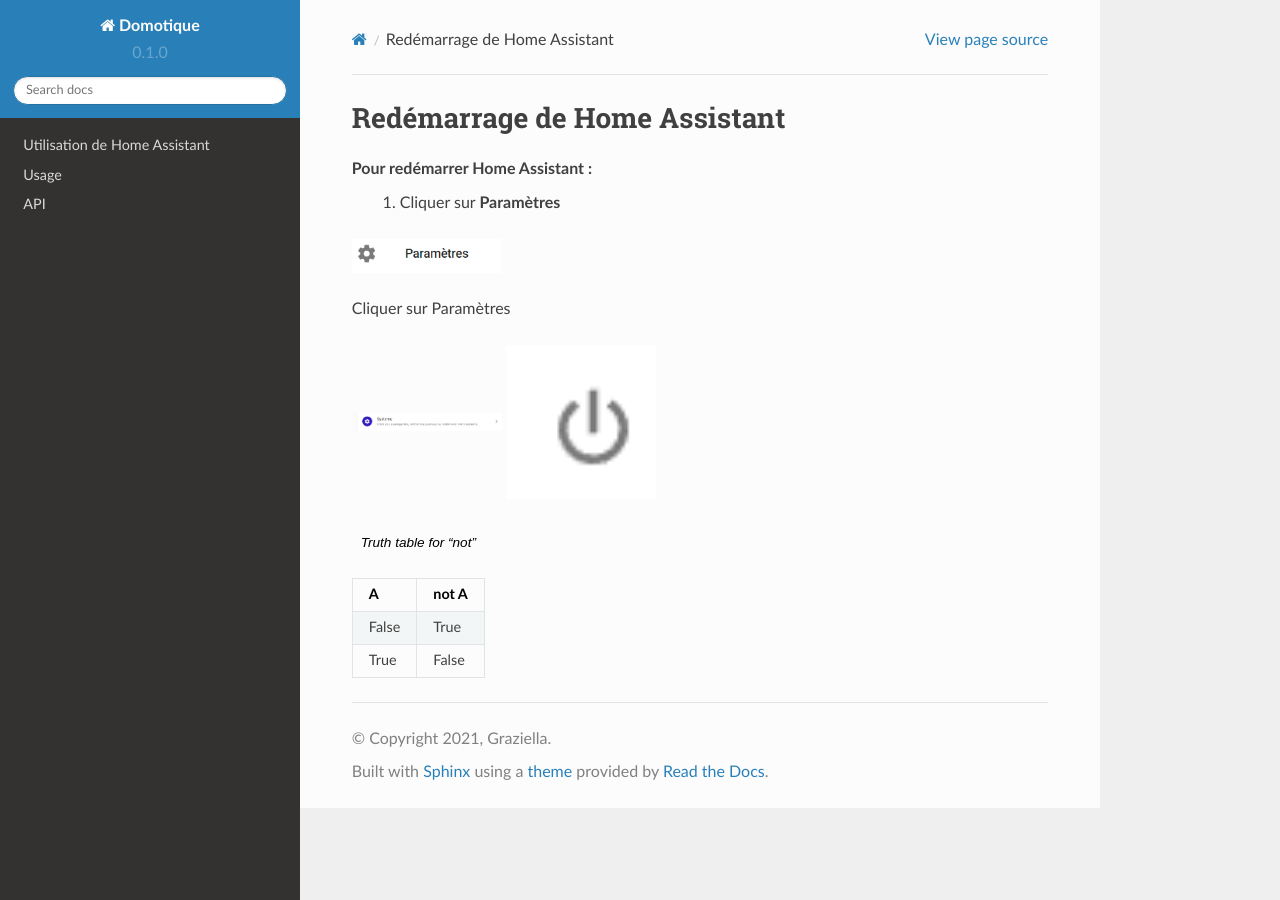
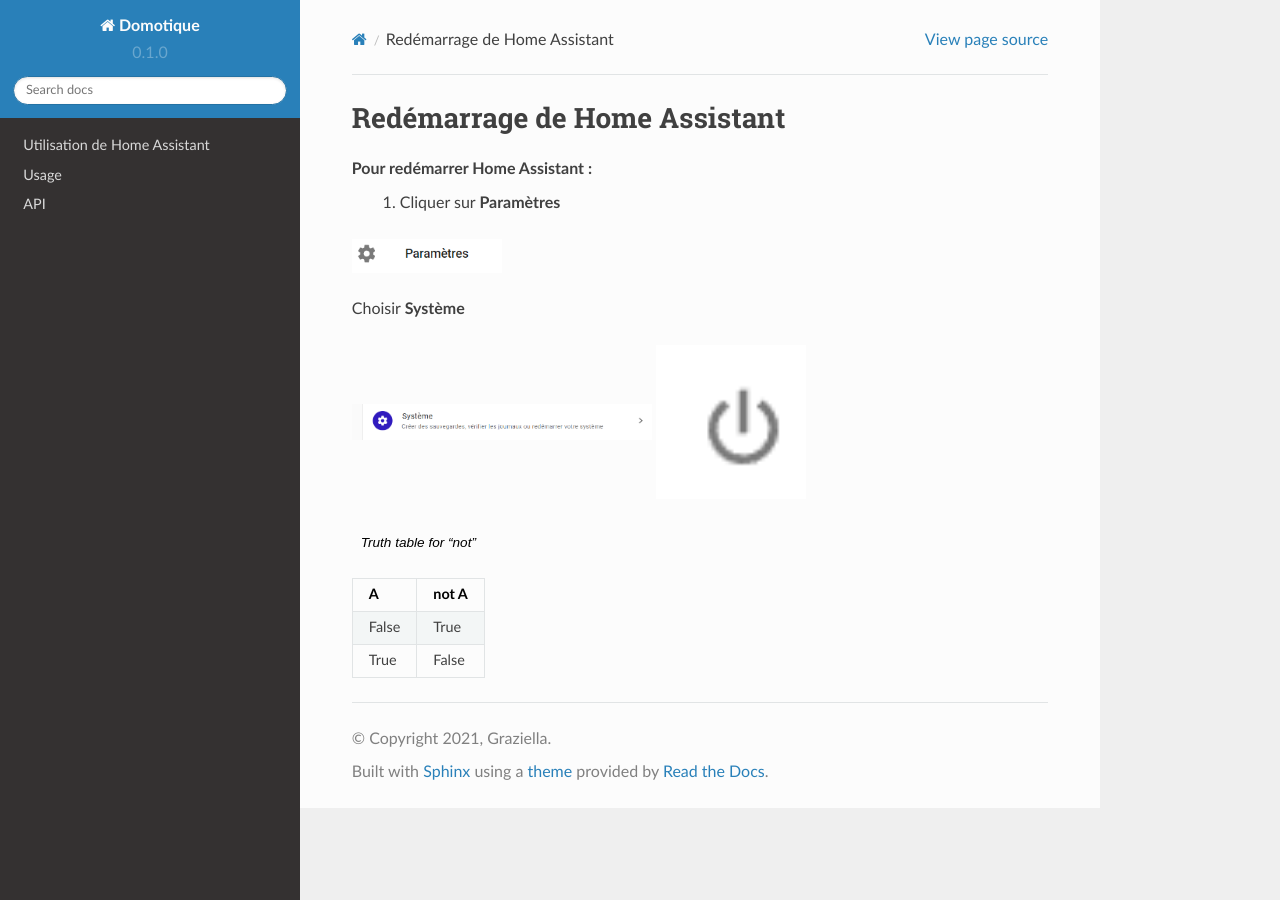
Before and after one commit to gcadorel2733/rdt-documentation, a Sphinx documentation site: the page built from docs/source/redemarrage.rst, in a window 1280 px wide. Built offline with Sphinx 7.4.7 and the Read the Docs theme 2.0.0, drawn with Linux system fonts in a browser that asks for light colours.

Commit message:
Update redemarrage.rst

```diff
--- a/docs/source/redemarrage.rst
+++ b/docs/source/redemarrage.rst
@@ -6,10 +6,10 @@
 .. image:: images/parametres.png
    :width: 150
 
-Cliquer sur Paramètres
+Choisir **Système**
 
 .. image:: images/systeme.png
-  :width: 150
+  :width: 300
   :alt: Alternative text
 
 .. image:: images/reboot.png
```
